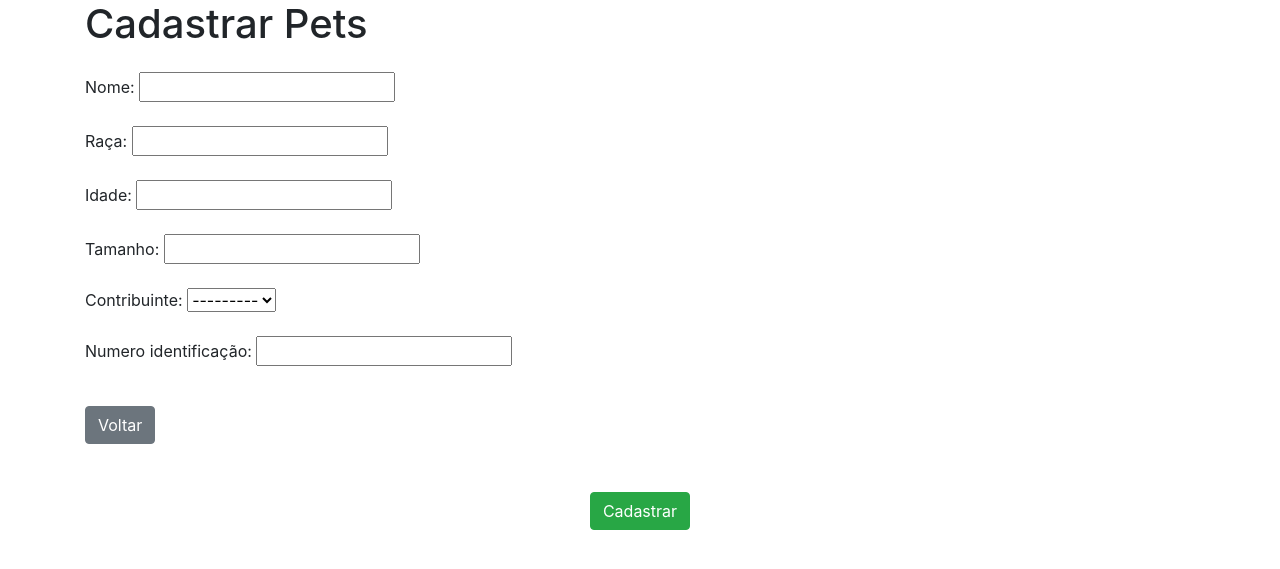
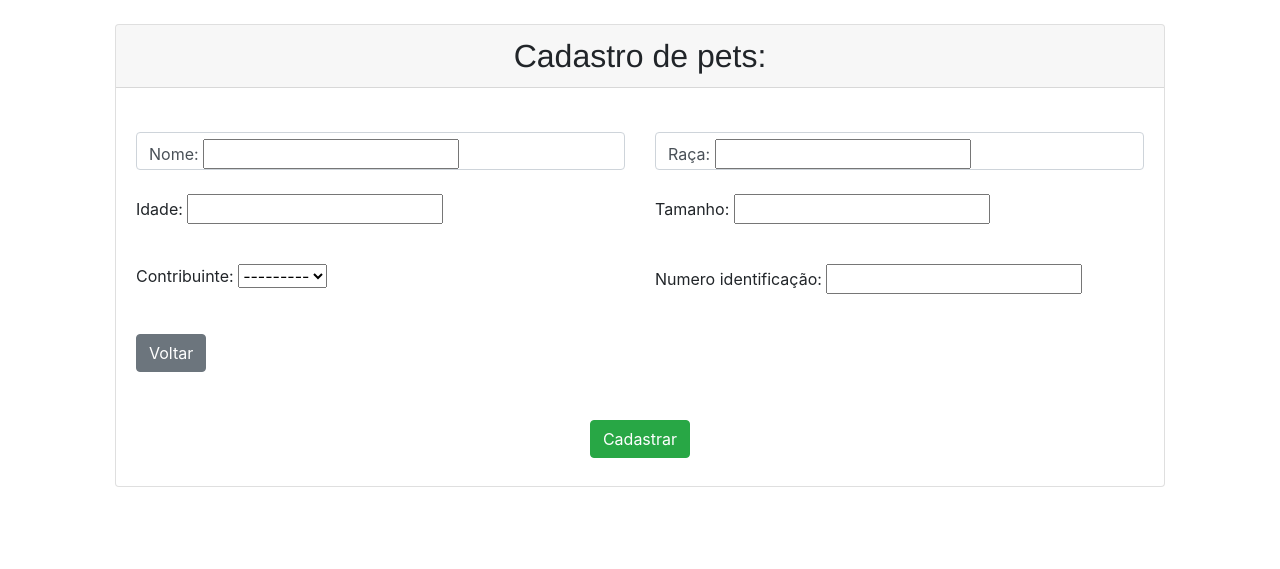
Before and after one commit to Sheila-Inacio/Projeto-IPTU-Pet-Friendly, a Django app: page /cadastrarPets/ in a window 1280 px wide. Shown: the part 56-625 px from the top of the page. Run offline with Django 4.2, Linux system fonts and the light colour scheme; data that the repository does not hold is empty; some libraries are stand-ins or nearby versions.

Commit message:
Alterações

```diff
--- a/app/static/css/style.css
+++ b/app/static/css/style.css
@@ -30,3 +30,10 @@
     align-items: center;
     flex-direction: column;
 }
+
+
+h2
+{
+    font: bold 14px Helvetica, Verdana, sans-serif;
+
+}
--- a/app/templates/cadastrarPets.html
+++ b/app/templates/cadastrarPets.html
@@ -2,22 +2,53 @@
 
 {% block content %}
   {% include 'menu.html' %}
-
-  <div class="container">
-    <h1>Cadastrar Pets</h1>
-    <form name="form" id="form" action="{% if db%}/updatePets/{{db.id}}/{%else%}/createPets/{% endif %}" method="post">
+  <br>
+  <div class="container" style="max-width: 1080px; min-width: 960px;">
+    <div class="card">
+      <h2 class="card-header text-center">Cadastro de pets:</h2>
+      <div class="card-body">
+        <form name="form" id="form" action="{% if db%}/updatePets/{{db.id}}/{%else%}/createPets/{% endif %}" method="post">
       {% csrf_token %}
 
-      <div class="form-group mt-4">Nome: {{ form.nome }}</div>
-      <div class="form-group mt-4">Raça: {{ form.raca }}</div>
-      <div class="form-group mt-4">Idade: {{ form.idade }}</div>
-      <div class="form-group mt-4">Tamanho: {{ form.tamanho }}</div>
-      <div class="form-group mt-4">Contribuinte: {{ form.contribuinte }}</div>
-      <div class="form-group mt-4">Numero identificação: {{ form.numero_identificacao }}</div>
-
+      <div class="row">
+        <div class="col-md-6">
+          <div class="form-control mt-4">
+            Nome: {{ form.nome }}
+          </div>
+        </div>
+        <div class="col-md-6">
+          <div class="form-control mt-4">
+            Raça: {{ form.raca }}
+          </div>
+        </div>
+      </div>
+      <div class="row">
+        <div class="col-md-6">
+          <div class="form-group mt-4">
+            Idade: {{ form.idade }}
+          </div>
+        </div>
+        <div class="col-md-6">
+          <div class="form-group mt-4">
+            Tamanho: {{ form.tamanho }}
+          </div>
+        </div>
+      </div>
+      <div class="row">
+        <div class="col-md-6">
+          <div class="form-group mt-4">
+            Contribuinte: {{ form.contribuinte }}
+          </div>
+        </div>
+        <div class="col-md-6">
+          <div class="form-group mt-4">
+            Numero identificação: {{ form.numero_identificacao }}
+          </div>
+        </div>
+      </div>
 
       <a href="/pets/" class="btn btn-secondary mt-4" type="back">Voltar</a>
-      <div class="col-8 m-auto pt-4 pb-2 text-center">
+      <div class="col-10 m-auto pt-4 pb-2 text-center">
         <div id="result"></div>
         <input class="btn btn-success mt-4 float-end" type="submit" value="Cadastrar" />
       </div>
--- a/app/templates/contribuintes.html
+++ b/app/templates/contribuintes.html
@@ -17,7 +17,7 @@
     </form>
   </div>
 
-  <div class="col-10 m-auto pt-4 pb-2 text-center">
+  <div class="col-10 m-auto pt-4 pb-2 text-left">
     <table class="table">
       <thead class="thead-dark">
         <tr>
--- a/app/templates/painel.html
+++ b/app/templates/painel.html
@@ -61,8 +61,10 @@
             </div>
           </div>
         </div>
-          <p class="text-center text-secondary mt-3">Projeto DB1 START - Sheila Inácio</p>
+        <div class="col-lg-10 offset-lg-1 d-flex justify-content-end">
+          <p class="text-secondary mt-3">Projeto DB1 START - Sheila Inácio</p>
         </div>
+      </div>
     </div>
   </div>
 {% endblock %}
--- a/app/templates/pets.html
+++ b/app/templates/pets.html
@@ -17,7 +17,7 @@
     </form>
   </div>
 
-  <div class="col-10 m-auto pt-4 pb-2 text-center">
+  <div class="col-10 m-auto pt-4 pb-2 text-left">
     <table class="table">
       <thead class="thead-dark">
         <tr>
```
